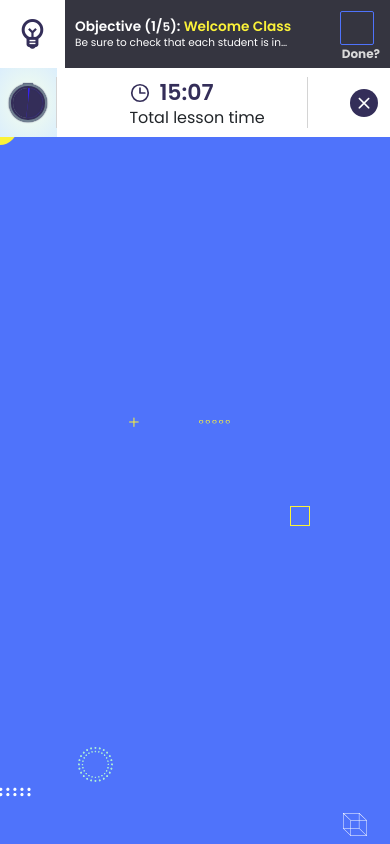
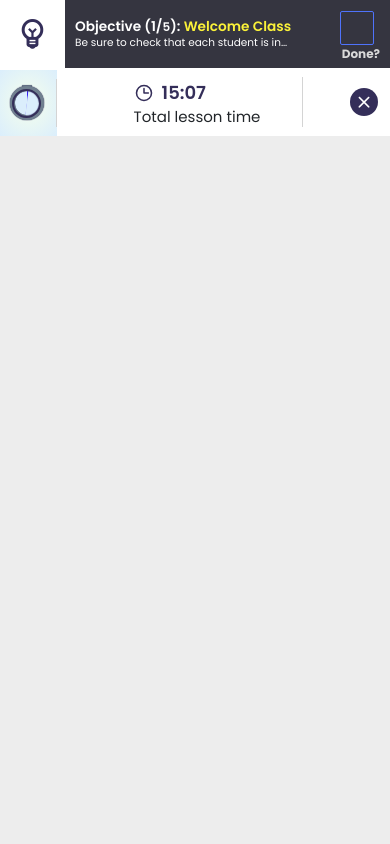
Before and after one commit to nayem-1145/live-class, a plain HTML site: page state-2.html in a window 390 px wide. Drawn offline with Linux system fonts and the light colour scheme; files whose address does not match are found by name.

Commit message:
Update clock Color & Size

```diff
--- a/assets/sass/_page-style.scss
+++ b/assets/sass/_page-style.scss
@@ -8,7 +8,7 @@
 
 .live_class_screen {
     overflow-x: hidden;
-    background: var(--primary-color);
+    background: var(--loading-grey);
     width: 100%;
     height: 100vh;
 
@@ -474,7 +474,7 @@
 // Timer Progress
 $frameColor: slategrey;
 $buttonColor: slategrey;
-$ringColor: #342E59;
+$ringColor: rgb(219, 238, 252);
 $progressColor: #3822F1;
 $lapTime: var(--lapTime);
 $infiniteLoop: true;
@@ -501,19 +501,19 @@ $size: 62px;
             animation-iteration-count: infinite;
         }
 
-        box-shadow: 0 0 (0.02*$size) 0 $ringColor;
+        box-shadow: 0 0 (0.02*$size) 0 var(--heading-color);
     }
 
     .ring {
         position: absolute;
         top: (0.12*$size);
         left: (0.10*$size);
-        border: (0.06*$size) solid $ringColor;
+        border: (0.06*$size) solid var(--heading-color);
         width: (0.80*$size);
         height: (0.80*$size);
         border-radius: 50%;
         z-index: 500;
-        box-shadow: inset 0 0 (0.03*$size) 0 $ringColor;
+        box-shadow: inset 0 0 (0.03*$size) 0 var(--heading-color);
     }
 
     .pie {
@@ -524,7 +524,7 @@ $size: 62px;
         height: (0.90*$size);
         border-radius: 50%;
         border: (0.1*$size) solid $frameColor;
-        box-shadow: 0 0 (0.03*$size) 0 $ringColor;
+        box-shadow: 0 0 (0.03*$size) 0 var(--heading-color);
     }
 
     .pie::before {
@@ -543,6 +543,25 @@ $size: 62px;
     }
 
     .pie1::before {
+        background-color: $ringColor;
+        transform: rotate(1turn);
+        animation: spin1 calc($lapTime/2) linear;
+
+        @if $infiniteLoop==true {
+            animation-iteration-count: infinite;
+        }
+    }
+
+    .pie1::after {
+        content: '';
+        left: -0.2px;
+        top: calc(-100% - (0.005*$size));
+        display: block;
+        margin-left: 50%;
+        height: 100%;
+        border-radius: 0 100% 100% 0 / 50%;
+        transform-origin: left;
+        position: relative;
         background-color: $ringColor;
         transform: rotate(1turn);
         animation: spin1 calc($lapTime/2) linear;
@@ -602,6 +621,7 @@ $size: 62px;
         0% {
             background-color: $progressColor;
         }
+
         100% {
             background-color: $progressColor;
         }
@@ -636,14 +656,14 @@ $size: 62px;
         }
 
         .hb_objective_content {
-            padding: 9px 15px 9px;
+            padding: 6px 15px 8px;
 
             h3 {
-                font-size: 1.7vw;
+                font-size: 1.4vw;
             }
 
             p {
-                font-size: 1.1vw;
+                font-size: 0.9vw;
                 width: 38vw;
                 white-space: nowrap;
                 overflow: hidden;
@@ -653,21 +673,40 @@ $size: 62px;
 
     }
 
+    .hb_close {
+        width: 1.8vw;
+        height: 1.8vw;
+
+        i {
+            font-size: 11px;
+        }
+    }
+
     .hb_object_checkbox label {
         font-size: 12px;
     }
 
     .hb_object_checkbox label span {
-        width: 36px;
-        height: 36px;
+        width: 32px;
+        height: 32px;
     }
 
     .hb_object_checkbox label span svg {
         transform: scale(0.8);
     }
 
+    .hb_lesson_time .hub_countdown li {
+        font-size: 1.25vw;
+    }
+
+    .hb_lesson_time .clock_icon {
+        svg {
+            width: 20px;
+        }
+    }
+
     .hub_countdown li {
-        font-size: 28px;
+        font-size: 1.9vw;
     }
 
     .hb_object_time {
@@ -695,19 +734,25 @@ $size: 62px;
     }
 
     .hb_lesson_time>p {
+        font-size: 14px;
         margin-top: 0;
     }
 
     .hb_lesson_time {
-        padding: 13px 2vw 9px;
+        padding: 12px 2vw 8px;
     }
+
     .hb_object_checkbox {
         transform: translateY(5px);
     }
 
+    .hb_object_timer p {
+        font-size: 14px;
+    }
+
     // timer Pregress
-    $size: 46px;
-    $ringColor: #342E59;
+    $size: 38px;
+    $ringColor: rgb(219, 238, 252);
     $progressColor: #3822F1;
 
     #stopwatch {
@@ -720,17 +765,17 @@ $size: 62px;
             left: (0.38*$size);
             width: (0.24*$size);
             height: (0.10*$size);
-            box-shadow: 0 0 (0.02*$size) 0 $ringColor;
+            box-shadow: 0 0 (0.02*$size) 0 var(--heading-color);
         }
 
         .ring {
             position: absolute;
             top: (0.135*$size);
             left: (0.11*$size);
-            border: (0.06*$size) solid $ringColor;
+            border: (0.06*$size) solid var(--heading-color);
             width: (0.78*$size);
             height: (0.78*$size);
-            box-shadow: inset 0 0 (0.03*$size) 0 $ringColor;
+            box-shadow: inset 0 0 (0.03*$size) 0 var(--heading-color);
         }
 
         .pie {
@@ -741,7 +786,7 @@ $size: 62px;
             height: (0.90*$size);
             border-radius: 50%;
             border: (0.1*$size) solid $frameColor;
-            box-shadow: 0 0 (0.03*$size) 0 $ringColor;
+            box-shadow: 0 0 (0.03*$size) 0 var(--heading-color);
         }
 
         @keyframes pressure {
@@ -798,14 +843,14 @@ $size: 62px;
         }
 
         .hb_objective_content {
-            padding: 8px 15px 10px;
+            padding: 6px 15px 8px;
 
             h3 {
-                font-size: 1.8vw;
+                font-size: 1.6vw;
             }
 
             p {
-                font-size: 1.2vw;
+                font-size: 1.1vw;
                 width: 38vw;
                 white-space: nowrap;
                 overflow: hidden;
@@ -815,7 +860,7 @@ $size: 62px;
     }
 
     .hb_object_checkbox {
-        transform: translateY(6px);
+        transform: translateY(4px);
     }
 
     .hb_close {
@@ -834,7 +879,7 @@ $size: 62px;
         }
 
         .hb_objective_content {
-            padding: 5px 10px 13px;
+            padding: 5px 10px 9px;
 
             h3 {
                 font-size: 2.1vw;
@@ -849,10 +894,17 @@ $size: 62px;
             }
         }
 
+        .hb_lesson_time .hub_countdown li {
+            font-size: 1.6vw;
+        }
+
+        .hub_countdown li {
+            font-size: 2.4vw;
+        }
 
         // timer Pregress
-        $size: 42px;
-        $ringColor: #342E59;
+        $size: 38px;
+        $ringColor: rgba(52, 46, 89, 0.1);
 
         #stopwatch {
             width: $size;
@@ -864,17 +916,17 @@ $size: 62px;
                 left: (0.38*$size);
                 width: (0.24*$size);
                 height: (0.10*$size);
-                box-shadow: 0 0 (0.02*$size) 0 $ringColor;
+                box-shadow: 0 0 (0.02*$size) 0 var(--heading-color);
             }
 
             .ring {
                 position: absolute;
-                top: (0.12*$size);
-                left: (0.10*$size);
-                border: (0.06*$size) solid $ringColor;
-                width: (0.80*$size);
-                height: (0.80*$size);
-                box-shadow: inset 0 0 (0.03*$size) 0 $ringColor;
+                top: (0.14*$size);
+                left: (0.11*$size);
+                border: (0.07*$size) solid var(--heading-color);
+                width: (0.77*$size);
+                height: (0.77*$size);
+                box-shadow: inset 0 0 (0.03*$size) 0 var(--heading-color);
             }
 
             .pie {
@@ -884,8 +936,8 @@ $size: 62px;
                 width: (0.90*$size);
                 height: (0.90*$size);
                 border-radius: 50%;
-                border: (0.1*$size) solid $frameColor;
-                box-shadow: 0 0 (0.03*$size) 0 $ringColor;
+                border: (0.15*$size) solid $frameColor;
+                box-shadow: 0 0 (0.03*$size) 0 var(--heading-color);
             }
 
             @keyframes pressure {
@@ -915,7 +967,7 @@ $size: 62px;
 
     .hb_object_time .clock_icon {
         width: 57px;
-        padding: 16px 10px 16px 7px;
+        padding: 14px 10px 14px 7px;
     }
 }
 
@@ -931,17 +983,17 @@ $size: 62px;
         }
 
         .hb_lesson_time>p {
-            font-size: 16px;
+            font-size: 15px;
         }
 
         .hb_lesson_time .clock_icon {
             svg {
-                width: 22px;
+                width: 20px;
             }
         }
 
         .hb_lesson_time .hub_countdown li {
-            font-size: 22px;
+            font-size: 18px;
         }
 
         .hb_object_checkbox label span {
@@ -950,11 +1002,11 @@ $size: 62px;
         }
 
         .hb_objective_content h3 {
-            font-size: 2.6vw;
+            font-size: 2.4vw;
         }
 
         .hb_object_time .clock_icon {
-            padding: 13px 10px 14px 7px;
+            padding: 14px 10px 14px 7px;
         }
 
         .hb_objective_content p {
@@ -963,11 +1015,11 @@ $size: 62px;
         }
 
         .hb_objective_content {
-            padding: 5px 10px 10px;
+            padding: 4px 10px 8px;
         }
 
         .hb_lesson_time {
-            padding: 13px 2vw 7px;
+            padding: 12px 2vw 6px;
         }
 
         .hb_close {
--- a/state-2.html
+++ b/state-2.html
@@ -17,15 +17,6 @@
 
     <main>
         <div class="live_class_screen position-relative z-1">
-            <span class="lv_circle_half_yellow position-absolute z--1"></span>
-            <span class="lv_circle_half_light_blue position-absolute z--1"></span>
-            <img src="assets/images/shapes/close-outline.svg" alt="close" class="lv_close_outline position-absolute z--1">
-            <img src="assets/images/shapes/doted-white.svg" alt="dotted-white" class="lv_dotted_white position-absolute z--1">
-            <img src="assets/images/shapes/circle-dotted.svg" class="lv_dotted_circle position-absolute z--1">
-            <img src="assets/images/shapes/yellow-plus.svg" class="lv_plus_shape position-absolute z--1">
-            <img src="assets/images/shapes/yellow-doted.svg" class="lv_yellow_dotted position-absolute z--1">
-            <img src="assets/images/shapes/cube-white.svg" class="lv_cube_shape position-absolute z--1">
-            <span class="lv_square_sm position-absolute z--1"></span>
 
             <!--hub component start-->
             <div class="hub_component loading">
```
Also changed, not shown: assets/css/style.css, 1 other file.
